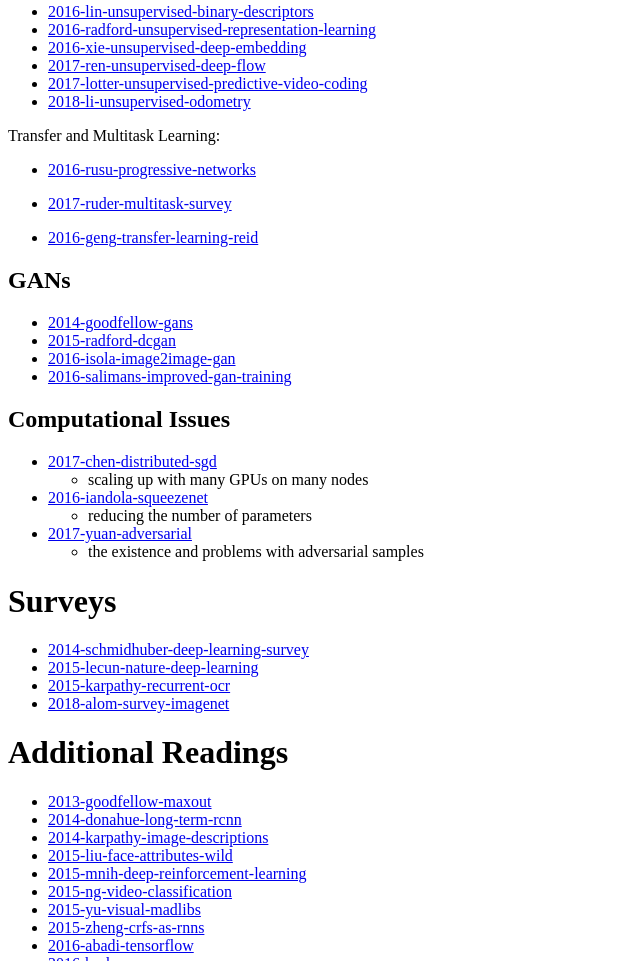
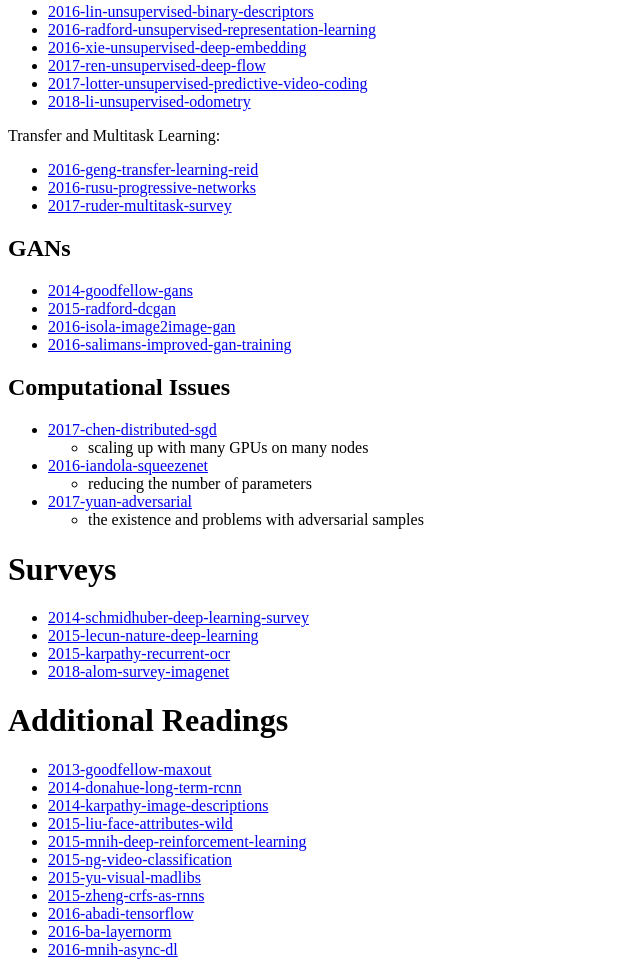
Before and after one commit to tmbdev-tutorials/icdar2019-readings, a plain HTML site: page index.html in a window 1280 px wide. Shown: the part 3480-4441 px from the top of the page, without its empty margins (0-640 px from the left). Drawn offline with Linux system fonts and the light colour scheme.

Commit message:
updated README

```diff
--- a/index.html
+++ b/index.html
@@ -292,9 +292,9 @@
 </ul>
 <p>Transfer and Multitask Learning:</p>
 <ul>
+<li><a href="Learning/2016-geng-transfer-learning-reid.pdf">2016-geng-transfer-learning-reid</a></li>
 <li><a href="Learning/2016-rusu-progressive-networks.pdf">2016-rusu-progressive-networks</a></li>
-<li><p><a href="Learning/2017-ruder-multitask-survey.pdf">2017-ruder-multitask-survey</a></p></li>
-<li><p><a href="Learning/2016-geng-transfer-learning-reid.pdf">2016-geng-transfer-learning-reid</a></p></li>
+<li><a href="Learning/2017-ruder-multitask-survey.pdf">2017-ruder-multitask-survey</a></li>
 </ul>
 <h2 id="gans">GANs</h2>
 <ul>
```
Also changed, not shown: 2 other files.
